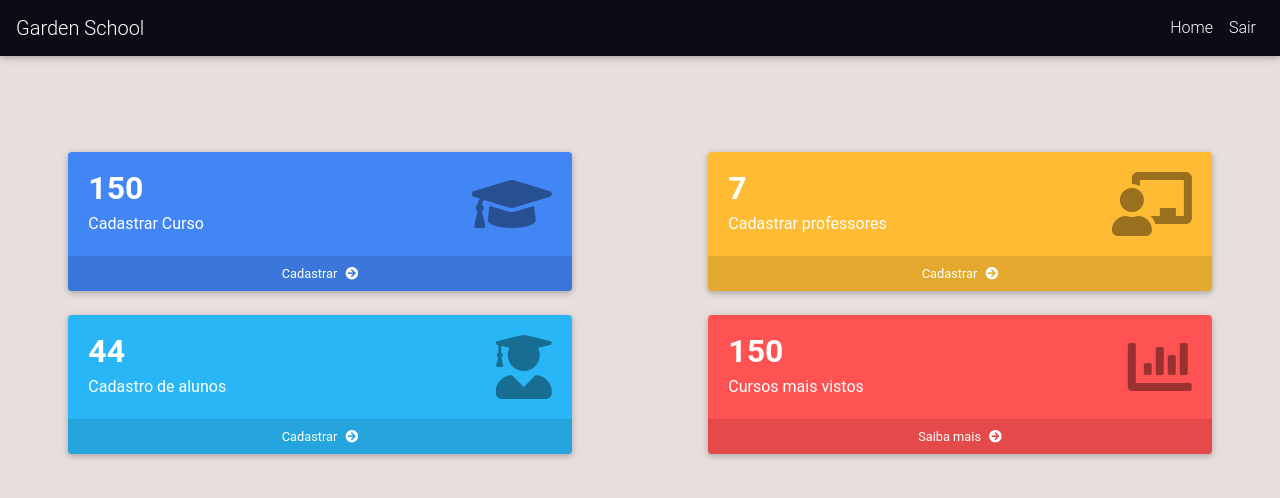
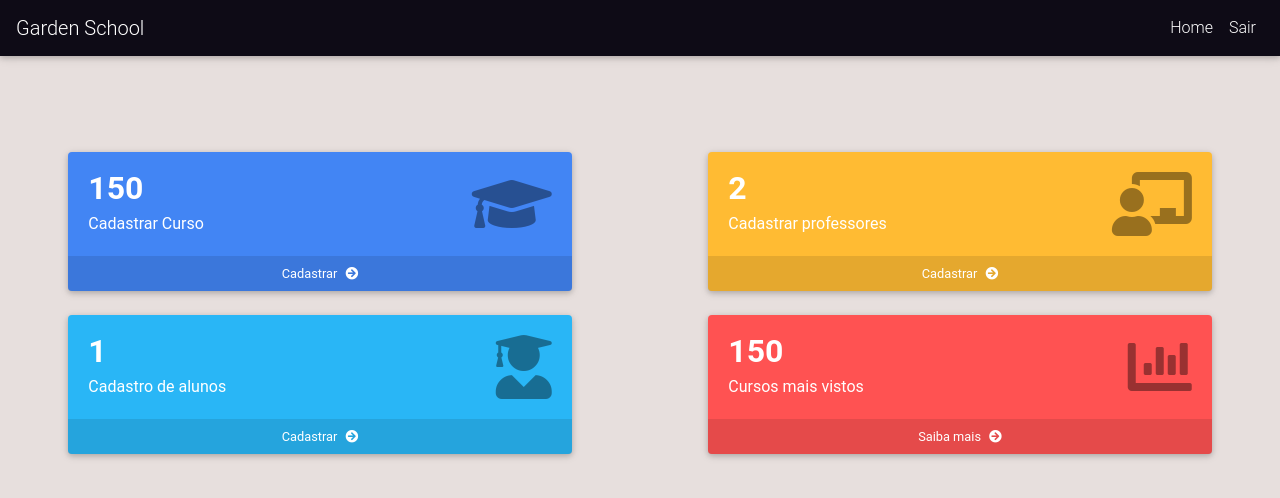
Before and after one commit to gmorae/GardenSchool, an Angular app: page /Adm in a window 1280 px wide. Shown: the top 498 px of the page. Built offline with nearby package versions, Linux system fonts and the light colour scheme; data requests are answered from the project's data file.

Commit message:
Listagem dinamica na home

```diff
--- a/src/app/pages/adm/adm.component.html
+++ b/src/app/pages/adm/adm.component.html
@@ -23,7 +23,7 @@
                 <div class="card warning-color white-text">
                     <div class="card-body d-flex justify-content-between align-items-center">
                         <div>
-                            <p class="h2-responsive font-weight-bold mt-n2 mb-0">7</p>
+                            <p class="h2-responsive font-weight-bold mt-n2 mb-0" >{{prof}}</p>
                             <p class="mb-0">Cadastrar professores</p>
                         </div>
                         <div>
@@ -42,7 +42,7 @@
                 <div class="card light-blue lighten-1 white-text">
                     <div class="card-body d-flex justify-content-between align-items-center">
                         <div>
-                            <p class="h2-responsive font-weight-bold mt-n2 mb-0">44</p>
+                            <p class="h2-responsive font-weight-bold mt-n2 mb-0">{{aluno}}</p>
                             <p class="mb-0">Cadastro de alunos</p>
                         </div>
                         <div>
--- a/src/app/pages/adm/adm.component.ts
+++ b/src/app/pages/adm/adm.component.ts
@@ -1,4 +1,6 @@
 import { Component, OnInit } from '@angular/core';
+import { Subscription } from 'rxjs';
+import { ConsultaService } from 'src/app/service/consulta.service';
 
 @Component({
   selector: 'app-adm',
@@ -6,10 +8,21 @@ import { Component, OnInit } from '@angular/core';
   styleUrls: ['./adm.component.css']
 })
 export class AdmComponent implements OnInit {
-
-  constructor() { }
+  public user: any;
+  public aluno: any;
+  public prof : any
+  public pegaRetornoAluno$: Subscription
+  constructor(private consulta: ConsultaService) { }
 
   ngOnInit() {
+    this.consulta.listaUser()
+    this.pegaRetornoAluno$ = this.consulta.pegaRetornoUser$.subscribe(() => {
+      this.user = this.consulta.User
+      this.aluno = this.consulta.filtro(this.user, 3).length
+      console.log(this.aluno);
+      this.prof = this.consulta.filtro(this.user, 2).length
+
+    })
   }
 
 }
```
